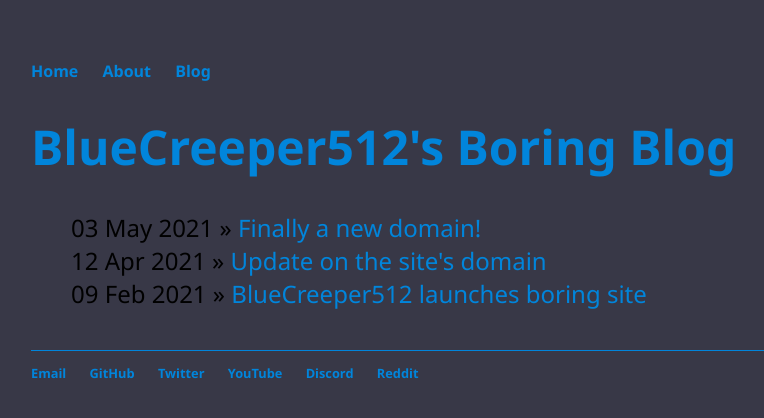
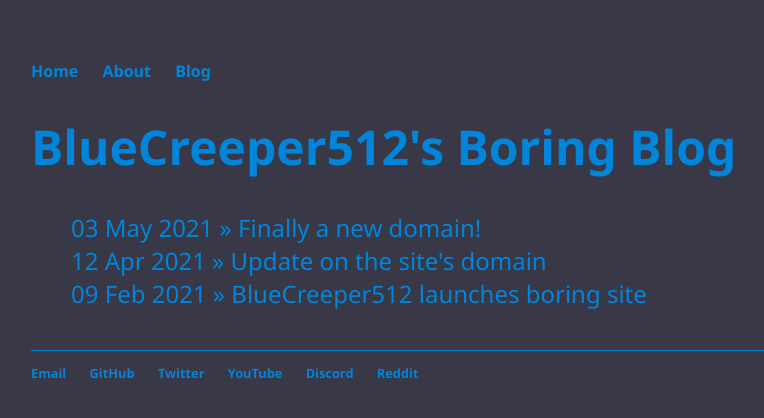
Before and after one commit to BlueCreeper512/website, a Jekyll site: the page built from blog/index.html, in a window 1280 px wide. Shown: the top 418 px of the page, without its empty margins (161-925 px from the left). Built offline with Jekyll 4.4.1, drawn with Linux system fonts in a browser that asks for light colours.

Commit message:
Adjusted post color

```diff
--- a/css/main.css
+++ b/css/main.css
@@ -40,6 +40,7 @@ footer {
 
 ul.posts {
     font-family:'Segoe UI';
+    color: #0185DB;
     margin: 20px auto 40px;
     font-size: 1.5em;
 }
```
